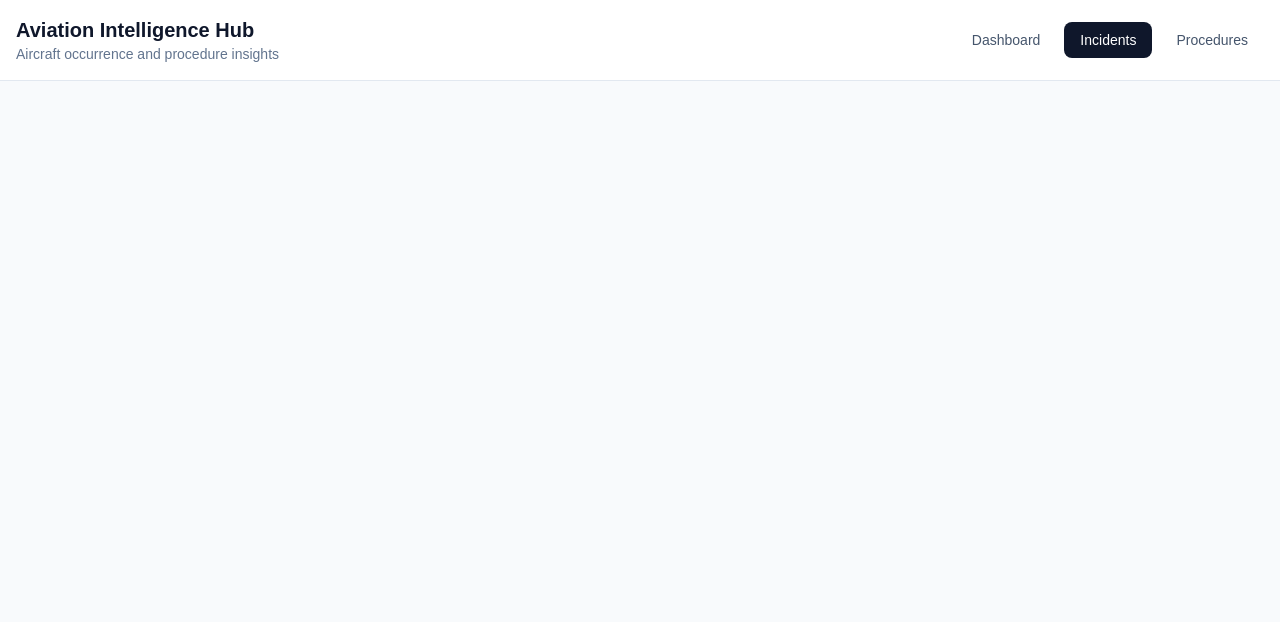
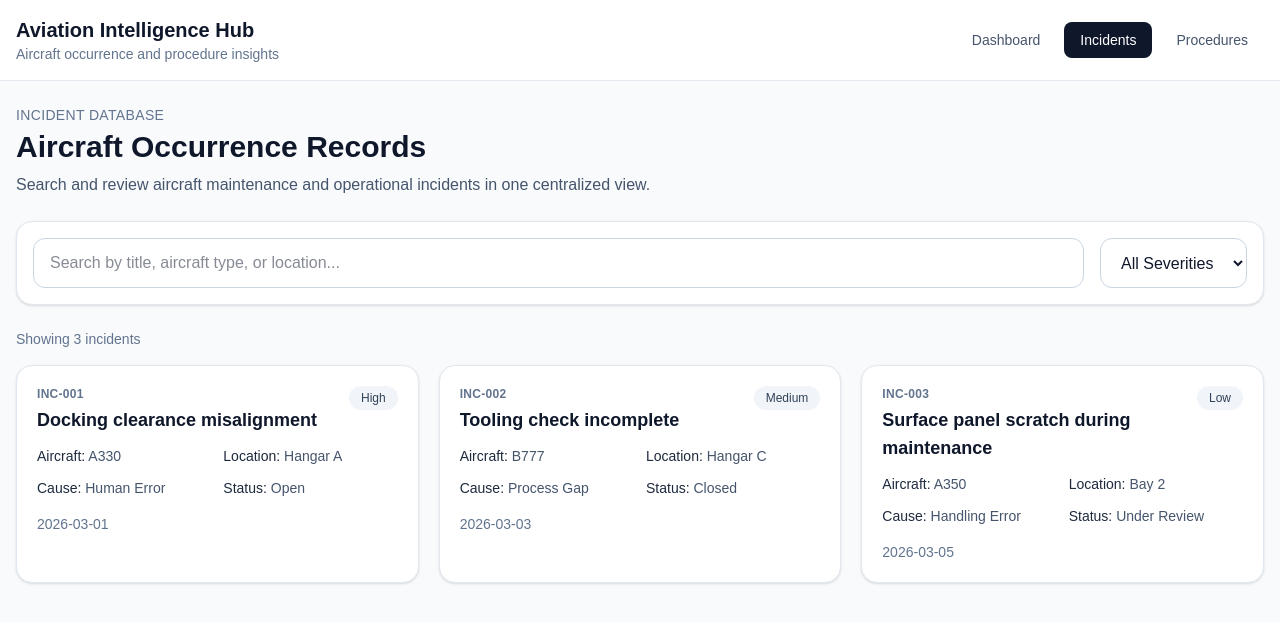
Before and after one commit to AngelaFong264291/Aviation-AI-Project, a React (Vite) app: page /incidents in a window 1280 px wide. Shown: the top 622 px of the page. Built offline with nearby package versions, Linux system fonts and the light colour scheme.

Commit message:
Build incident page

```diff
--- a/src/pages/Incidents.jsx
+++ b/src/pages/Incidents.jsx
@@ -1,3 +1,58 @@
+import { useMemo, useState } from "react";
+import incidents from "../data/incidents.json";
+import IncidentCard from "../components/IncidentCard";
+import SearchFilterBar from "../components/SearchFilterBar";
+
 export default function Incidents() {
-  return null;
+  const [searchTerm, setSearchTerm] = useState("");
+  const [severityFilter, setSeverityFilter] = useState("All");
+
+  const filteredIncidents = useMemo(() => {
+    return incidents.filter((incident) => {
+      const matchesSearch =
+        incident.title.toLowerCase().includes(searchTerm.toLowerCase()) ||
+        incident.aircraftType.toLowerCase().includes(searchTerm.toLowerCase()) ||
+        incident.location.toLowerCase().includes(searchTerm.toLowerCase());
+
+      const matchesSeverity =
+        severityFilter === "All" || incident.severity === severityFilter;
+
+      return matchesSearch && matchesSeverity;
+    });
+  }, [searchTerm, severityFilter]);
+
+  return (
+    <section>
+      <div className="mb-6">
+        <p className="text-sm font-medium uppercase tracking-wide text-slate-500">
+          Incident Database
+        </p>
+        <h2 className="mt-1 text-3xl font-bold text-slate-900">
+          Aircraft Occurrence Records
+        </h2>
+        <p className="mt-2 max-w-2xl text-slate-600">
+          Search and review aircraft maintenance and operational incidents in one
+          centralized view.
+        </p>
+      </div>
+
+      <SearchFilterBar
+        searchTerm={searchTerm}
+        setSearchTerm={setSearchTerm}
+        severityFilter={severityFilter}
+        setSeverityFilter={setSeverityFilter}
+      />
+
+      <p className="mb-4 text-sm text-slate-500">
+        Showing {filteredIncidents.length} incident
+        {filteredIncidents.length !== 1 ? "s" : ""}
+      </p>
+
+      <div className="grid gap-5 md:grid-cols-2 xl:grid-cols-3">
+        {filteredIncidents.map((incident) => (
+          <IncidentCard key={incident.id} incident={incident} />
+        ))}
+      </div>
+    </section>
+  );
 }
```
